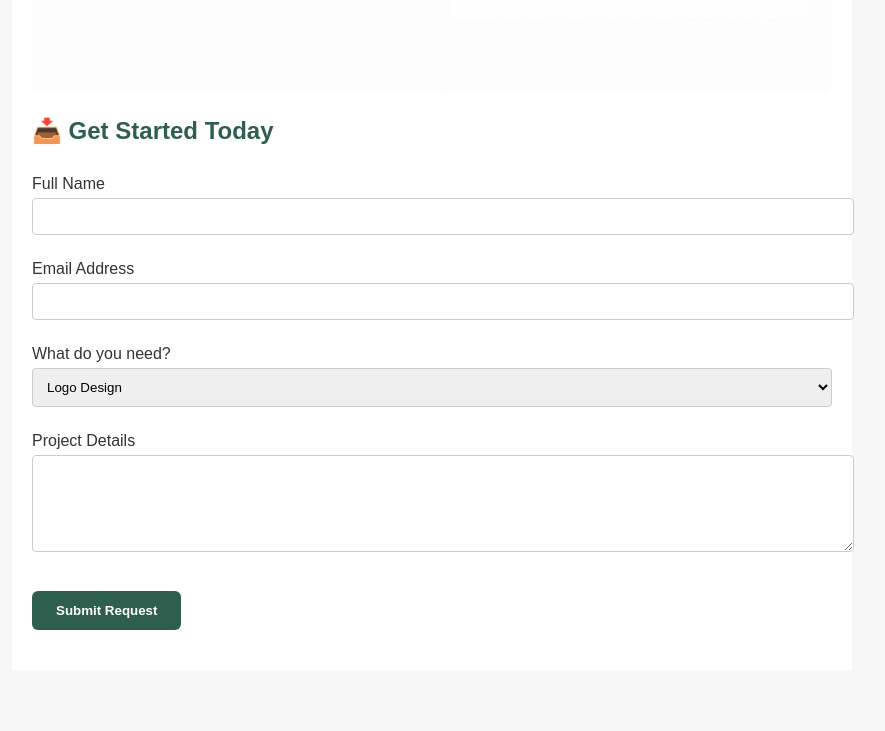
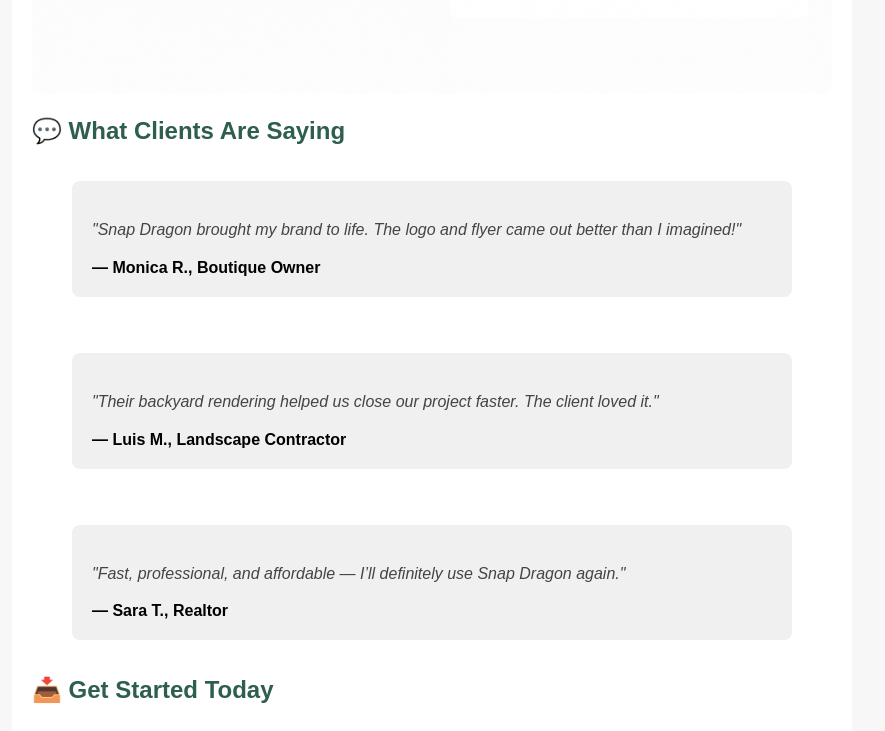
Before and after one commit to NickSeoVentures/snap-dragon, a plain HTML site: page index.html in a window 1280 px wide. Shown: the part 1365-2096 px from the top of the page, without its empty margins (208-1093 px from the left). Before the commit the page ends 2035 px from the top, so only its background shows below. Drawn offline with Linux system fonts and the light colour scheme.

Commit message:
Add files via upload

```diff
--- a/index.html
+++ b/index.html
@@ -48,7 +48,7 @@
 </head>
 <body>
   <div class="container">
-    <img src="logo.png" alt="Snap Dragon Logo" class="logo">
+    <img src="snapdragon-logo.png" alt="Snap Dragon Logo" class="logo">
     <h1>Beautiful Custom Visuals – Fast & Affordable</h1>
     <h2>Designs that Bloom Fast.</h2>
     <p>Snap Dragon offers quick-turnaround design services for brands, homes, and creative projects.</p>
@@ -75,6 +75,24 @@
     <h2>🖼️ Portfolio Highlights</h2>
     <p>Here’s a glimpse at some of our recent work — from logos to stunning home and yard transformations.</p>
     <img src="sample-visuals.png" alt="Snap Dragon Sample Portfolio" style="width: 100%; border-radius: 8px; margin-top: 20px;">
+
+    <h2>💬 What Clients Are Saying</h2>
+    <div style="display: grid; gap: 24px; margin-top: 20px;">
+      <blockquote style="background: #f0f0f0; padding: 20px; border-radius: 8px;">
+        <p style="font-style: italic;">"Snap Dragon brought my brand to life. The logo and flyer came out better than I imagined!"</p>
+        <footer style="margin-top: 10px; font-weight: bold;">— Monica R., Boutique Owner</footer>
+      </blockquote>
+      <blockquote style="background: #f0f0f0; padding: 20px; border-radius: 8px;">
+        <p style="font-style: italic;">"Their backyard rendering helped us close our project faster. The client loved it."</p>
+        <footer style="margin-top: 10px; font-weight: bold;">— Luis M., Landscape Contractor</footer>
+      </blockquote>
+      <blockquote style="background: #f0f0f0; padding: 20px; border-radius: 8px;">
+        <p style="font-style: italic;">"Fast, professional, and affordable — I’ll definitely use Snap Dragon again."</p>
+        <footer style="margin-top: 10px; font-weight: bold;">— Sara T., Realtor</footer>
+      </blockquote>
+    </div>
+
+
 <h2>📥 Get Started Today</h2>
     <form action="https://formspree.io/f/xldbzwgb" method="POST">
       <input type="hidden" name="_redirect" value="thankyou.html">
```
